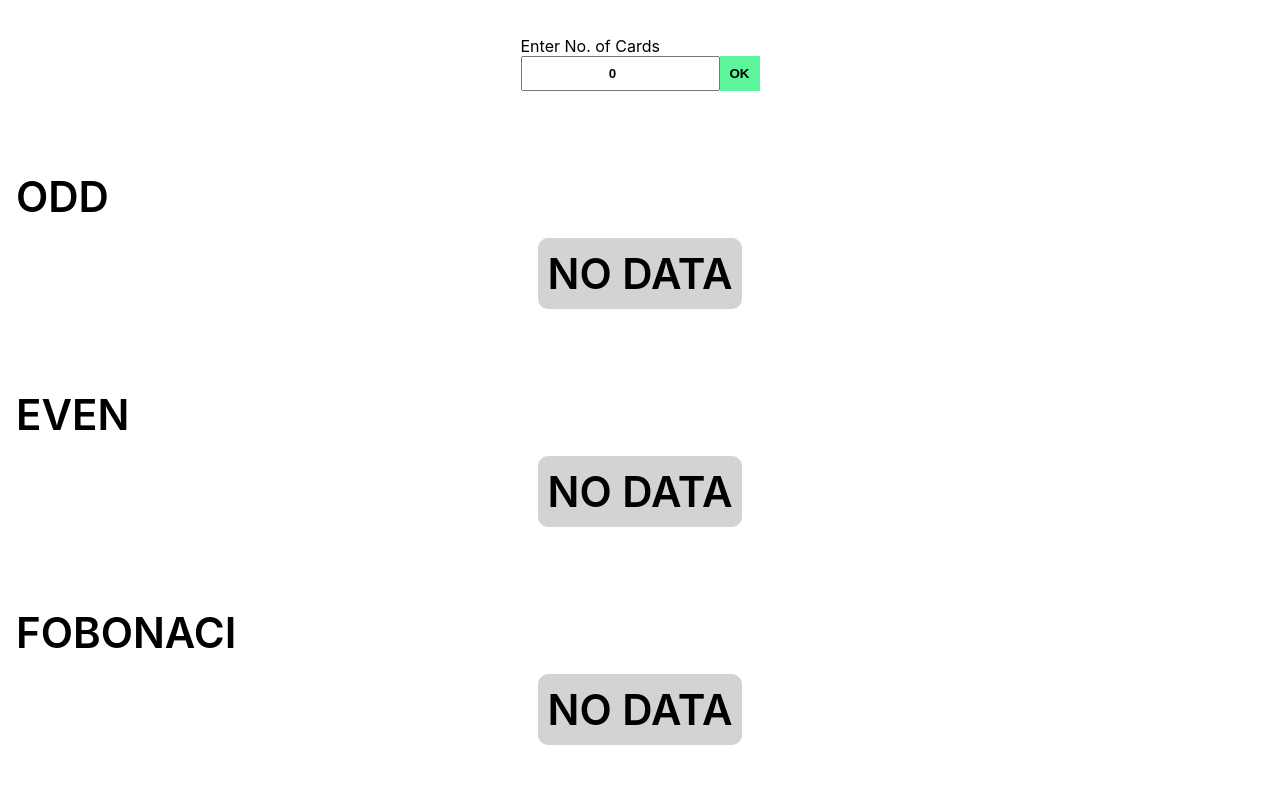
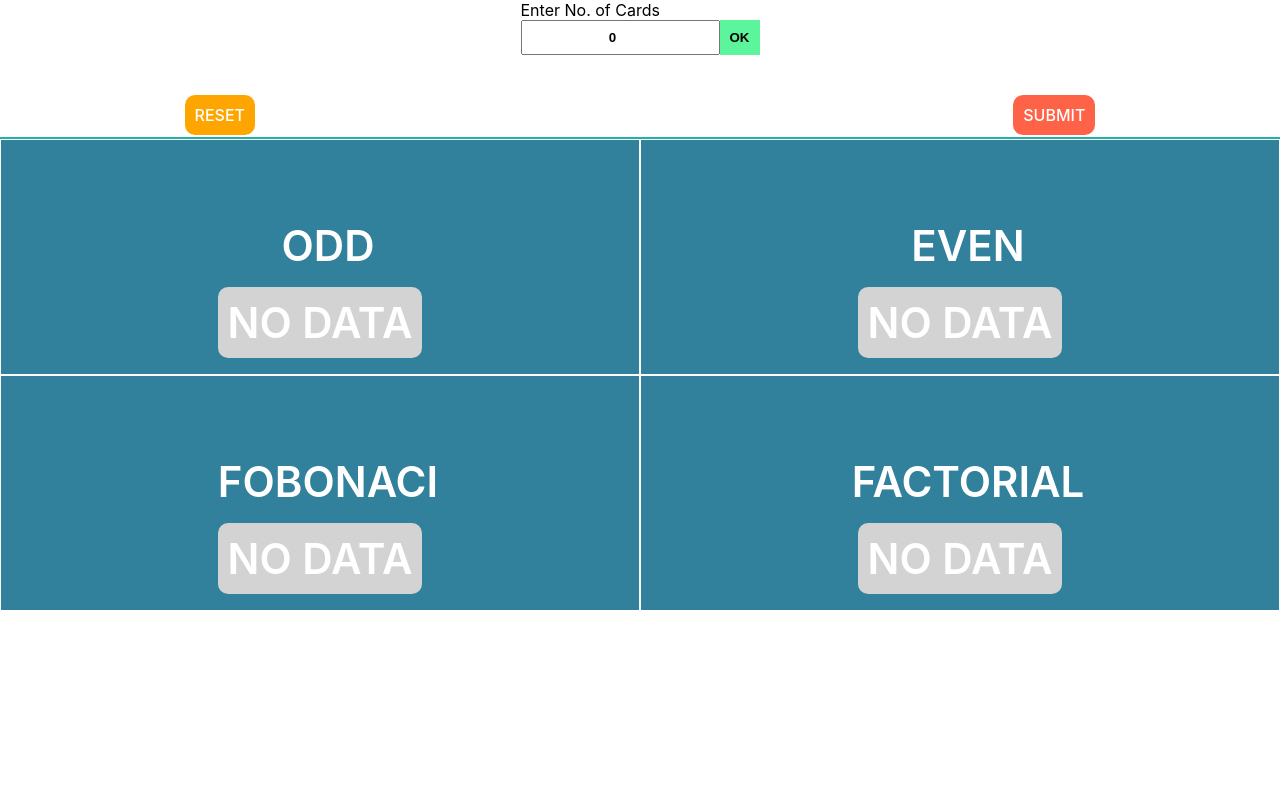
Before and after one commit to saurav0705/State-Retenetion-Redux, a React (Create React App) app: page / in a window 1280 px wide. Shown: the top 800 px of the page. Built offline with nearby package versions, Linux system fonts and the light colour scheme.

Commit message:
added saas

```diff
--- a/package.json
+++ b/package.json
@@ -8,6 +8,7 @@
     "@testing-library/user-event": "^7.2.1",
     "googleapis": "^39.2.0",
     "gsap": "^3.2.6",
+    "node-sass": "^4.14.1",
     "react": "^16.13.1",
     "react-dom": "^16.13.1",
     "react-google-login": "^5.1.10",
--- a/src/App.js
+++ b/src/App.js
@@ -1,16 +1,14 @@
 import React, { useState,useEffect } from 'react';
-import './App.css';
+import './App.scss';
 import { connect} from 'react-redux'
 import ListComponent from './components/ListComponent';
 import ButtonContainer from './components/ButtonContainer';
 
 function App(props) {
-  const [message,setMessage] = useState('');
+
   const [item,setItem] = useState([]);
   const [input,setInput] = useState(0);
-  useEffect(()=>{
-    setTimeout(()=>setMessage(''),2000);
-  },[message])
+
   const fact = (num) => {
     let result = 1;
     while(num>=1){
@@ -58,12 +56,15 @@ function App(props) {
   return (
     <div className="App">
       <div className="flex">
-      <div className="message">{message}</div>
       <div className="input-card">
         <div>Enter No. of Cards</div>
         <input type="number" value={input} onChange={(event)=>setInput(event.target.value)}/><button onClick={() => setCards()}>ok</button>
       </div>
-
+      <ButtonContainer
+        submit={()=> props.submit()}
+        reset={()=>props.reset()}
+        />
+      <div className="grid-container">
       {Object.keys(component).map(comp => {
         return(
           <ListComponent
@@ -74,13 +75,11 @@ function App(props) {
         data={props.data}
 
       />
+
         )
       })}
-        <ButtonContainer
-        submit={()=> props.submit()}
-        reset={()=>props.reset()}
-        setMessage={(msg)=>setMessage(msg)}
-        />
+      </div>
+
       </div>
 
 
--- a/src/App.css
+++ b/src/App.scss
@@ -12,8 +12,10 @@
   -ms-overflow-style: none;
 }
 .right{
-  flex: 1;
-  display: flex;
+  display: grid;
+ grid-template-columns: repeat(auto-fit,200px);
+ justify-content: center;
+ grid-gap: 2em;
 
 }
 
@@ -23,8 +25,8 @@
 }
 
 .selected{
-  background-color: yellow;
-  color: black;
+  background-color: #b92d36;
+  color: white;
 }
 
 .right-tile{
@@ -71,6 +73,11 @@ overflow-x: scroll;
   display: flex;
   text-transform: uppercase;
   margin-top: 5vh;
+  position: sticky;
+  top:0;
+  background-color: white;
+  padding-bottom: 2px;
+  border-bottom:2px solid lightseagreen;
 }
 
 .button{
@@ -106,6 +113,7 @@ background-color: orange;
   top: 0; */
   margin: auto;
   margin-top: 2vh;
+
 }
 
 
@@ -146,3 +154,16 @@ button:hover{
   border: 2px solid #7ba75f;
 
 }
+
+.grid-container{
+  display: grid;
+  grid-template-columns: repeat(auto-fit,minmax(600px,1fr));
+}
+
+.list-container{
+  background-color: #31819c;
+  text-align: center;
+  margin: 1px;
+  padding-bottom: 2vh ;
+  color: white;
+}
--- a/src/components/AnimationTutorial/animation-tutorial.js
+++ b/src/components/AnimationTutorial/animation-tutorial.js
@@ -1,6 +1,6 @@
 import React, { useRef, useEffect } from 'react';
 import {TimelineLite,Power2} from 'gsap'
-import './animation-tutorial.css';
+import './animation-tutorial.scss';
 const Tutorial = () => {
     let timeline = new TimelineLite();
     let cards = Array(10).fill("something");
--- a/src/components/ButtonContainer.js
+++ b/src/components/ButtonContainer.js
@@ -1,12 +1,17 @@
-import React from 'react';
+import React,{useEffect,useState} from 'react';
 
 const ButtonContainer = (props) => {
+  const [message,setMessage] = useState('');
+  useEffect(()=>{
+    setTimeout(()=>setMessage(''),2000);
+  },[message])
     return (
         <div className="button-container">
-        <div className="button reset" onClick={() => {props.reset();props.setMessage('reset was successfull')}}>
+        <div className="button reset" onClick={() => {props.reset();setMessage('reset was successfull')}}>
             RESET
           </div>
-          <div className="button submit" onClick={() => {props.submit();props.setMessage('submit was successfull')}}>
+          <div className="message">{message}</div>
+          <div className="button submit" onClick={() => {props.submit();setMessage('submit was successfull')}}>
             Submit
           </div>
         </div>
--- a/src/components/ListComponent.js
+++ b/src/components/ListComponent.js
@@ -11,14 +11,14 @@ const ListComponent = (props) => {
         return false;
     }
     return (
-        <div>
+        <div className="list-container">
             <div className="heading">{props.heading}</div>
             {props.cards.length === 0 ? <div className="heading middle">NO DATA</div>:null }
-        <div className="left">
+        <div className="right">
 
         {props.cards.map((card,index) => {
           return(
-          <div className={ selected(index) ?"tile selected":"tile left-tile"} onClick={()=>props.select({[props.heading]:index})} key={props.heading+index}>{props.display(index)}</div>
+          <div className={ selected(index) ?"tile selected":"tile right-tile"} onClick={()=>props.select({[props.heading]:index})} key={props.heading+index}>{props.display(index)}</div>
           )
         })}
         </div>
```
Also changed, not shown: src/components/AnimationTutorial/animation-tutorial.scss (renamed from src/components/AnimationTutorial/animation-tutorial.css), 1 other file (tests, documents, lock files or other folders).
